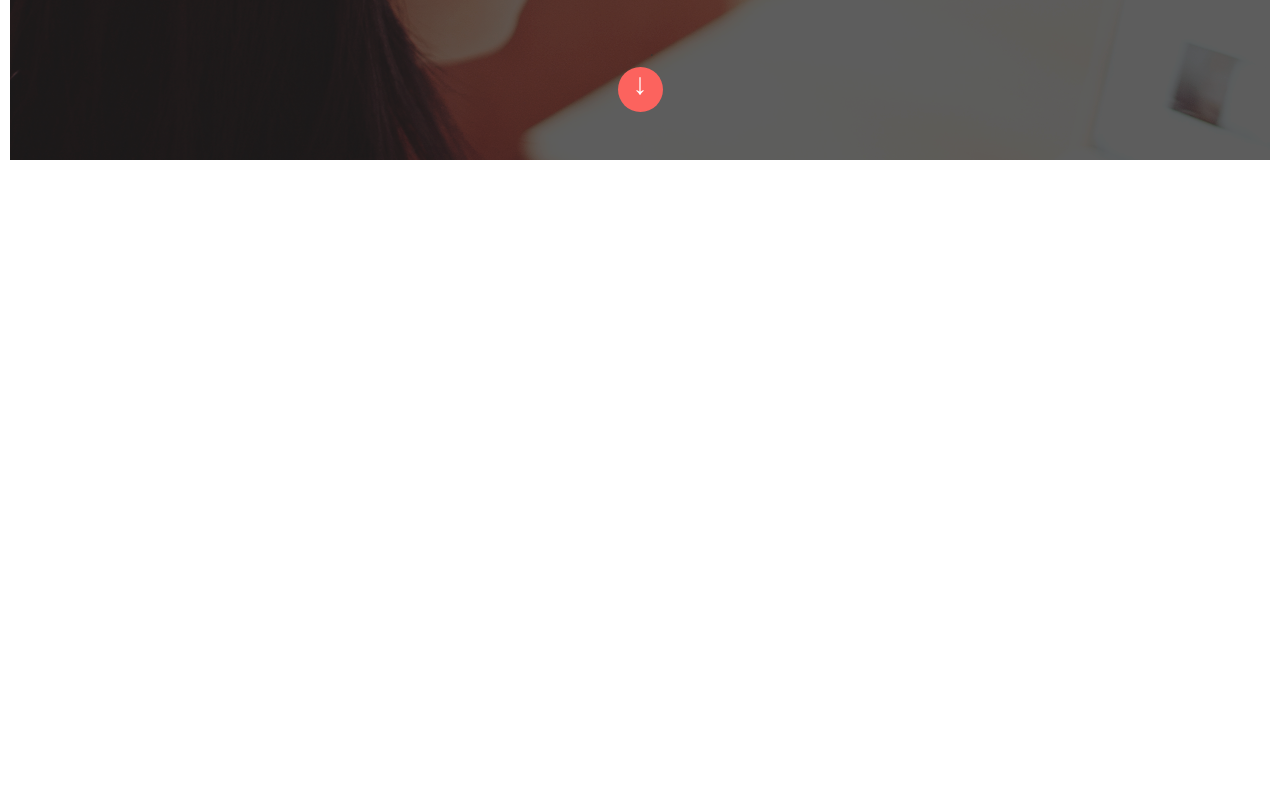
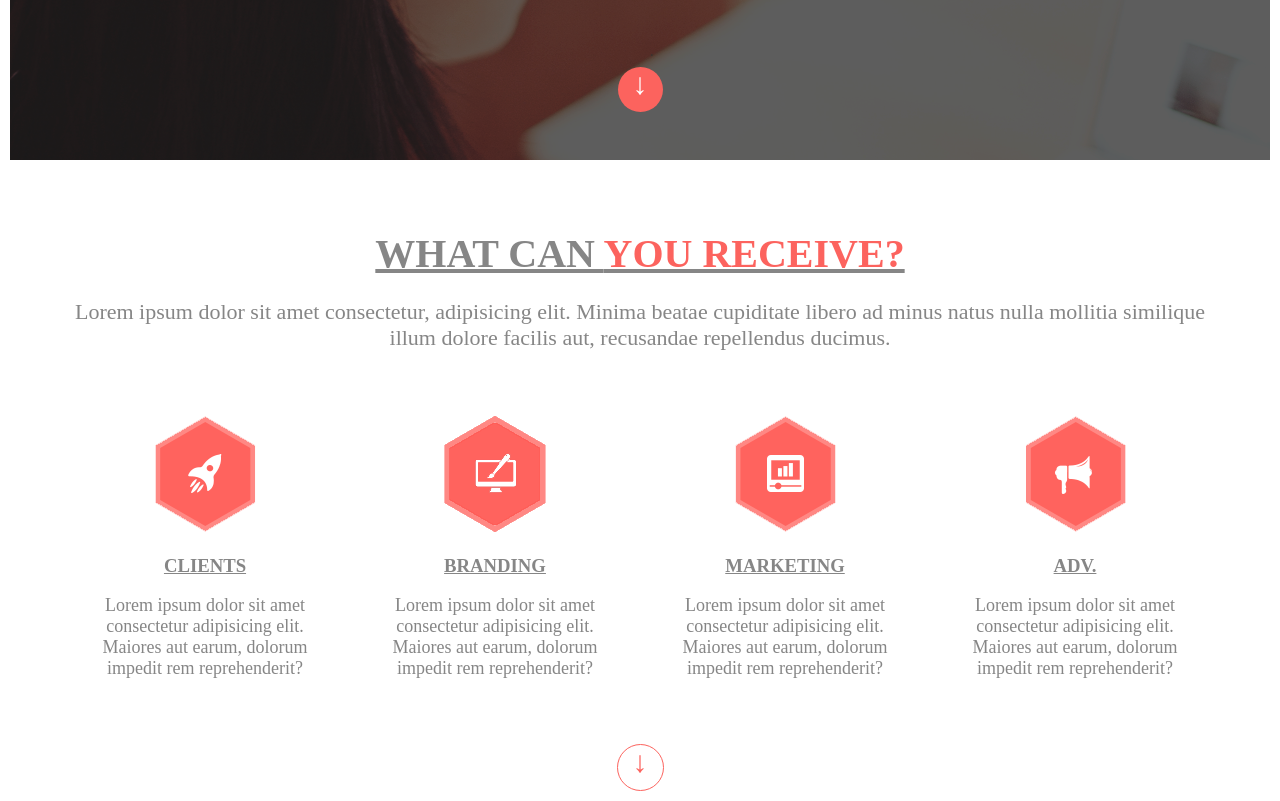
Before and after one commit to Ekaterina797/flex_site, a plain HTML site: page index.html in a window 1280 px wide. Shown: the part 440-1241 px from the top of the page. Before the commit the page ends 800 px from the top, so only its background shows below. Drawn offline with Linux system fonts and the light colour scheme.

Commit message:
first commit

```diff
--- a/css/main.less
+++ b/css/main.less
@@ -1,7 +1,6 @@
 body {
-    display: flex;
-    justify-content: space-around;
-    margin-top: 0;
+    margin: 0 auto;
+    max-width: 1260px;
     header {
         background: url('../img/background.png') no-repeat;
         display: flex;
@@ -73,7 +72,7 @@ body {
                 }
             }
         }
-        .botHeader {
+        .botHeader  {
             display: flex;
             justify-content: center;
             a {
@@ -92,4 +91,54 @@ body {
             }
         }
     }
+          .recive {
+            margin-top: 0;
+            text-align: center;
+            background: white;
+            padding: 70px 50px 10px 50px;
+            color: #868686;
+                p {
+            font-size: 22px;
+            margin-bottom: 50px;
+            }
+            h1 {
+            text-decoration: underline;
+            margin: 0;
+            text-transform: uppercase;
+            font-size: 40px;
+                span {
+            color: #fc635e;
+            }
+        }
+         a {
+            font-size: 30px;
+            text-decoration: none;
+            color: #fc635e;
+            border: 1px solid #fc635e;
+            display: flex;
+            justify-content: center;
+            margin: 0 auto;
+            border-radius: 50%;
+            width: 45px;
+            height: 45px;
+            &:hover {
+                background-color: #fc635e;
+                color: white;
+
+            }
+        }
+    }
+    .icons {
+        display: flex;
+        h3{
+            text-decoration: underline;
+            text-transform: uppercase;
+        }
+        p {
+            font-size: 18px;
+        }
+        div {
+            padding: 15px;
+        }
+    }
 }
--- a/css/media.css
+++ b/css/media.css
@@ -25,3 +25,25 @@
         padding-bottom: 20px;
     }
 }
+@media screen and (max-width: 1260px) {
+    .recive {
+        padding: 30px 20px;
+    }
+    .recive h1 {
+        font-size: 26px;
+    }
+    .recive p {
+        font-size: 18px;
+        margin-bottom: 20px;
+    }
+    .icons  {
+        flex-wrap: wrap;
+        justify-content: center;
+    }
+    .icons div {
+        max-width: 350px;
+    }
+    .icons div p {
+        margin-bottom: 20px;
+    }
+}
--- a/index.html
+++ b/index.html
@@ -26,5 +26,32 @@
         <div class="botHeader">
             <a href="">&darr;</a></div>
     </header>
+    <section class="recive">
+        <h1>What can <span>you receive?</span></h1>
+        <p>Lorem ipsum dolor sit amet consectetur, adipisicing elit. Minima beatae cupiditate libero ad minus natus nulla mollitia similique illum dolore facilis aut, recusandae repellendus ducimus.</p>
+        <div class="icons">
+            <div>
+                <img src="img/icon1.png" alt="">
+                    <h3>Clients</h3>
+                        <p>Lorem ipsum dolor sit amet consectetur adipisicing elit. Maiores aut earum, dolorum impedit rem reprehenderit?</p>
+            </div>
+            <div>
+                <img src="img/icon2.png" alt="">
+                    <h3>Branding</h3>
+                        <p>Lorem ipsum dolor sit amet consectetur adipisicing elit. Maiores aut earum, dolorum impedit rem reprehenderit?</p>
+            </div>
+            <div>
+                <img src="img/icon3.png" alt="">
+                    <h3>Marketing</h3>
+                        <p>Lorem ipsum dolor sit amet consectetur adipisicing elit. Maiores aut earum, dolorum impedit rem reprehenderit?</p>
+            </div>
+            <div>
+                <img src="img/icon4.png" alt="">
+                    <h3>ADV.</h3>
+                        <p>Lorem ipsum dolor sit amet consectetur adipisicing elit. Maiores aut earum, dolorum impedit rem reprehenderit?</p>
+            </div>
+        </div>
+        <a href="">&darr;</a>
+    </section>
 </body>
 </html>
```
Also changed, not shown: css/main.css.
